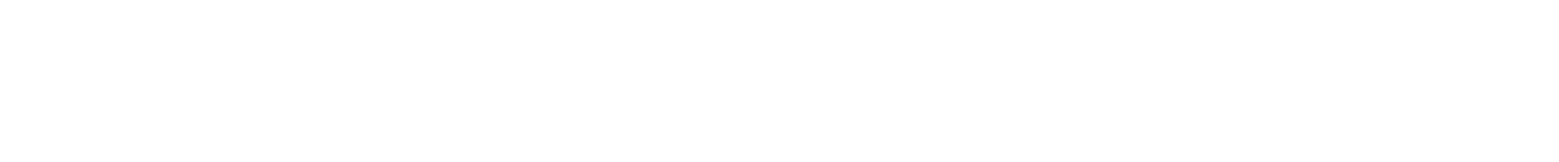
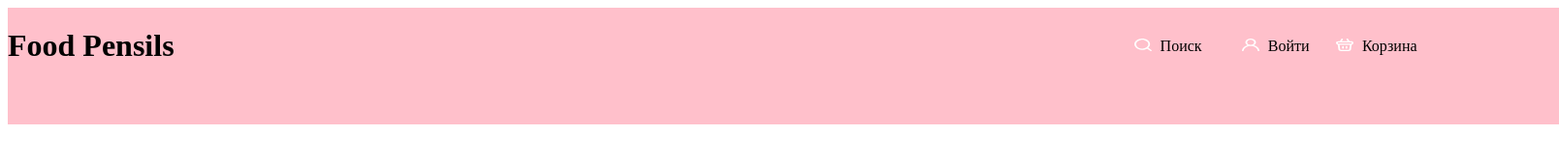
Before and after one commit to chekyraka/chekyraka, a plain HTML site: page index.html in a window 1280 px wide. Shown: the whole page at 97% size, 1608 px wide, since content can reach past the window. Drawn offline with Linux system fonts and the light colour scheme; a web font is replaced by a local one.

Commit message:
АУАА

```diff
--- a/index.html
+++ b/index.html
@@ -4,9 +4,19 @@
     <meta charset="UTF-8">
     <meta http-equiv="X-UA-Compatible" content="IE=edge">
     <meta name="viewport" content="width=device-width, initial-scale=1.0">
+    <link rel="stylesheet" href="./style.css">
+    <link rel="stylesheet" href="./fonts.css">
     <title>Тестовая страница</title>
 </head>
 <body>
+    <div class="head">
+        <h1>Food Pensils</h1>
+        <div class="new">
 
+            <p class=head_text> <img src="img/nevbar_search.svg"> Поиск </p>
+            <p class=head_text> <img src="img/nevbar_auth.svg"> Войти</p>
+            <p class=head_text> <img src="img/nevbar_basket.svg"> Корзина</p>
+        </div>
+    </div>
 </body>
 </html>
--- /dev/null
+++ b/style.css
@@ -0,0 +1,30 @@
+.head{
+    width: 1600px;
+    height: 121px;
+    background-color: pink;
+    display: flex;
+}
+.head_text{
+
+    /* width: 126px;
+    height: 52px;
+    left: 1361px;
+    top: 55px; */
+
+
+}
+
+.new {
+    display: grid;
+    grid-gap: 11px;
+    text-align: right;
+    align-items: center;
+    grid-auto-rows: 80px;
+    grid-template-columns: repeat(3, 100px);
+    margin-left: 60%;
+}
+
+.new img {
+    width: 18%;
+    margin-right: 5px;
+}
```
Also changed, not shown: fonts/Revalia-Regular.ttf (added), fonts/font.ttf (deleted), img/nevbar_auth.svg (added), img/nevbar_basket.svg (added), img/nevbar_search.svg (added), 1 other file.
